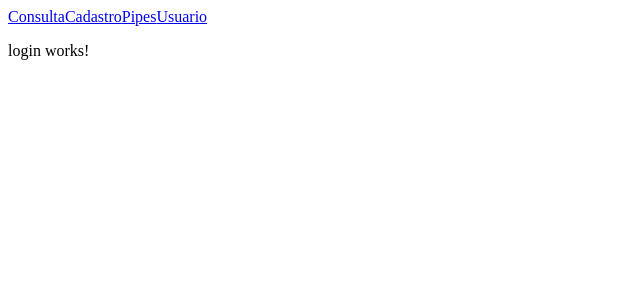
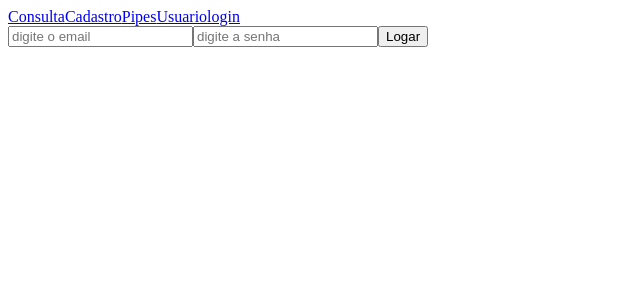
Before and after one commit to esterdcveiga/app-service, an Angular app: page /login in a window 1280 px wide. Shown: the top 300 px of the page, without its empty margins (0-640 px from the left). Built offline with nearby package versions, Linux system fonts and the light colour scheme.

Commit message:
implementação do login e auth guard

```diff
--- a/package.json
+++ b/package.json
@@ -19,6 +19,7 @@
     "@angular/platform-browser": "^14.0.0",
     "@angular/platform-browser-dynamic": "^14.0.0",
     "@angular/router": "^14.0.0",
+    "jwt-decode": "^3.1.2",
     "rxjs": "~7.5.0",
     "tslib": "^2.3.0",
     "zone.js": "~0.11.4"
--- a/src/app/app.component.html
+++ b/src/app/app.component.html
@@ -3,6 +3,7 @@
   <a routerLink="/cadastro">Cadastro</a>
   <a routerLink="/pipes">Pipes</a>
   <a routerLink="/usuario">Usuario</a>
+  <a routerLink="/login">login</a>
 </nav>
 
 <router-outlet></router-outlet>
--- a/src/app/auth-guard.service.ts
+++ b/src/app/auth-guard.service.ts
@@ -1,7 +1,7 @@
 import { Injectable } from '@angular/core';
 import { ActivatedRouteSnapshot, CanActivate, Router, RouterStateSnapshot, UrlTree } from '@angular/router';
 import { Observable } from 'rxjs';
-
+import jwt_decode from "jwt-decode"
 @Injectable({
   providedIn: 'root'
 })
@@ -10,13 +10,27 @@ export class AuthGuardService implements CanActivate {
   constructor(private router:Router) { }
 
   canActivate(route: ActivatedRouteSnapshot, state: RouterStateSnapshot): boolean | Observable<boolean> {
-    let usuarioLogado: boolean = false
+    var x = this.getDadosToken()
+
+    //console.log(this.getDadosToken().nome != '')
+    let usuarioLogado: boolean = x.perfil == 'ADM'
     if(usuarioLogado){
       return true
     }else{
       this.router.navigate(['/login'])
       return false
     }
+  }
+  getDadosToken(){
+    var token = localStorage.getItem('userToken') || ''
+    var bodyToken = jwt_decode(token)
+    var jsonToken = JSON.stringify(bodyToken)
+    var tokenDecodificado = JSON.parse(jsonToken)
+    console.log(tokenDecodificado.nome)
+    console.log(tokenDecodificado.email)
+    console.log(tokenDecodificado.perfil)
+
+    return tokenDecodificado
 
   }
 }
--- a/src/app/login/login.component.html
+++ b/src/app/login/login.component.html
@@ -1 +1,7 @@
-<p>login works!</p>
+<div>
+    <form #f="ngForm" (ngSubmit)="logar(f.value)">
+        <input type="email" ngModel name="email" placeholder="digite o email">
+        <input type="password" ngModel name="senha" placeholder="digite a senha">
+        <button>Logar</button>
+    </form>
+</div>
--- a/src/app/login/login.component.ts
+++ b/src/app/login/login.component.ts
@@ -1,4 +1,6 @@
+import { Token } from '@angular/compiler';
 import { Component, OnInit } from '@angular/core';
+import { UsuarioService } from '../usuario.service';
 
 @Component({
   selector: 'app-login',
@@ -7,6 +9,19 @@ import { Component, OnInit } from '@angular/core';
 })
 export class LoginComponent {
 
-  constructor() { }
+  constructor(private service: UsuarioService) { }
+
+  logar(dados:any):void{
+    this.service.logar(dados).subscribe(data => {
+      console.log(data)
+      //transforma o objeto observable em string json
+      let token = JSON.stringify(data)
+      //transforma a string em objeto javascrip
+      let x = JSON.parse(token)
+      localStorage.setItem('userToken', x.token)
+      //console.log(x.token)
+    })
+
+  }
 
 }
--- a/src/app/usuario.service.ts
+++ b/src/app/usuario.service.ts
@@ -11,4 +11,7 @@ export class UsuarioService {
   save(dados:any){
     return this.http.post('http://localhost:8080/usuarios', dados)
   }
+  logar(dados:any){
+    return this.http.post('http://localhost:8080/usuarios/login', dados)
+  }
 }
```
Also changed, not shown: 1 other file (tests, documents, lock files or other folders).
